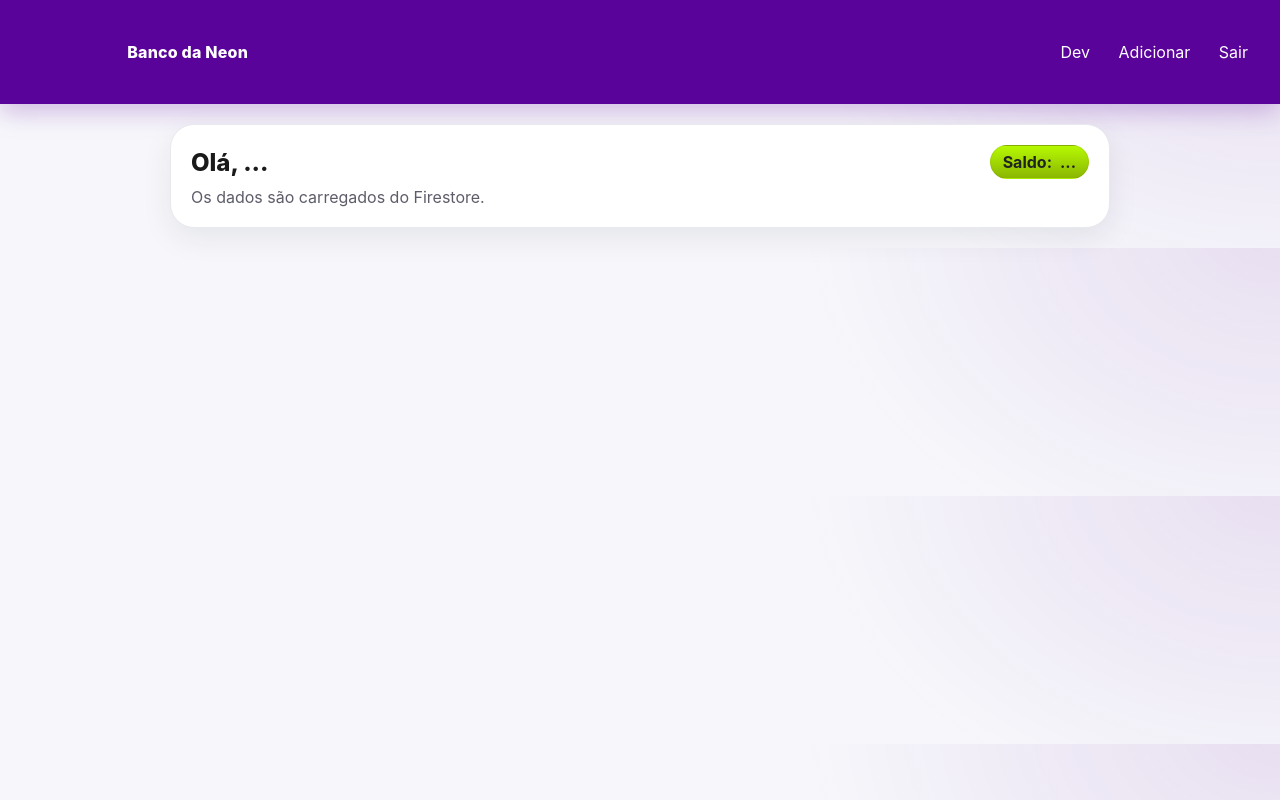
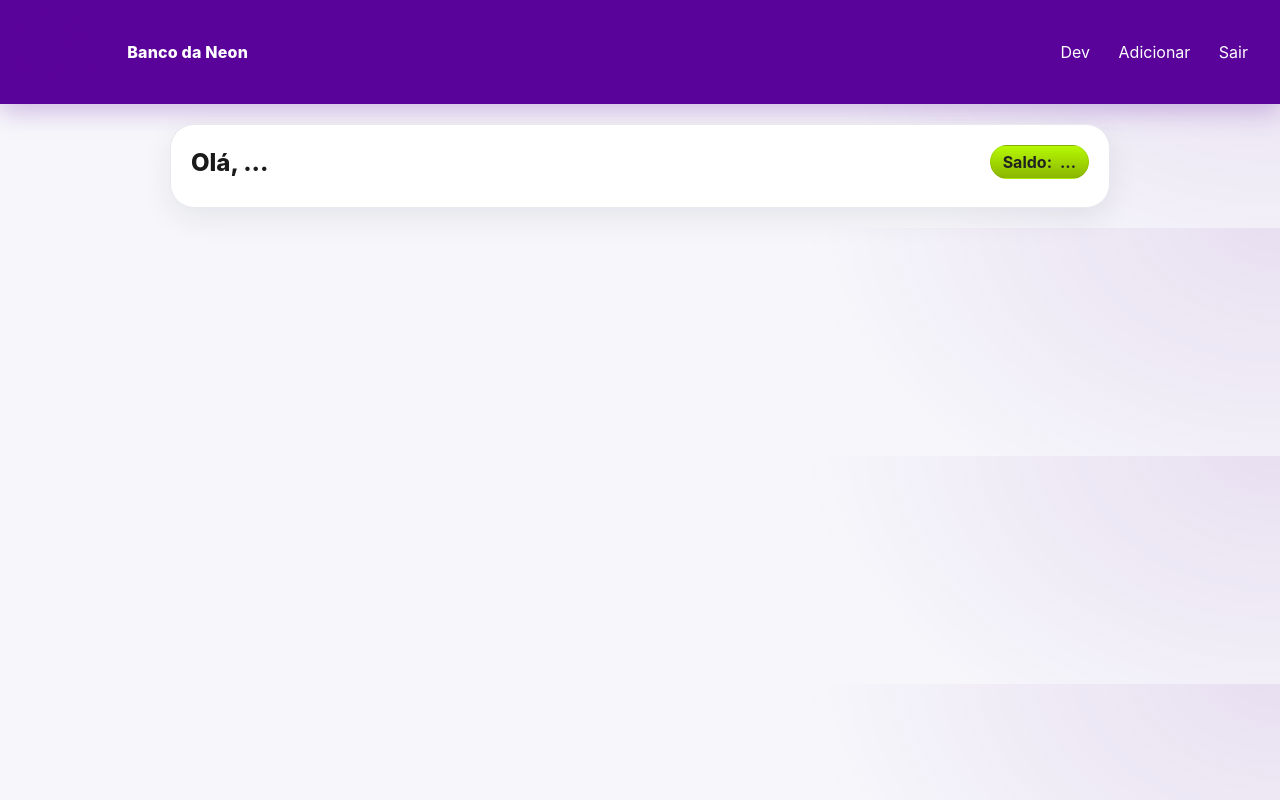
Before and after one commit to corkybrasil-cmyk/bankofneon, a plain HTML site: page dashboard.html in a window 1280 px wide. Drawn offline with Linux system fonts and the light colour scheme; no server answers.

Commit message:
aoriawedaw

```diff
--- a/dashboard.html
+++ b/dashboard.html
@@ -56,7 +56,6 @@
         <div id="saudacao" class="big">Olá, ...</div>
         <div class="pill" id="saldoPill">Saldo: <span id="saldoNum">...</span></div>
       </div>
-      <div class="muted">Os dados são carregados do Firestore.</div>
     </div>
   </div>
 
```
